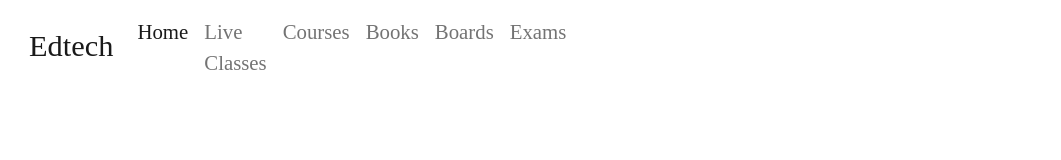
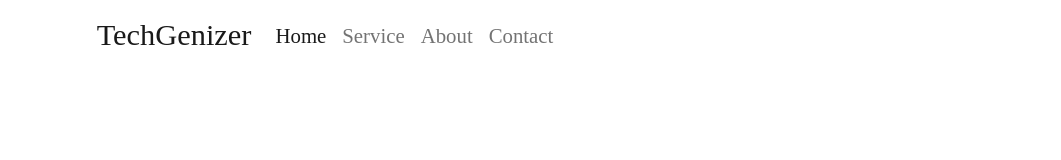
Before and after one commit to sudarsonhalder/Project-12-Animated-portfolio-Website, a React (Create React App) app: page / in a window 1280 px wide. Shown: the top 160 px of the page, without its empty margins (22-1083 px from the left). Built offline with nearby package versions, Linux system fonts and the light colour scheme; a web font is replaced by a local one.

Commit message:
Update Navbar.jsx

```diff
--- a/src/Navbar.jsx
+++ b/src/Navbar.jsx
@@ -2,36 +2,30 @@ import React from 'react';
 import { NavLink } from 'react-router-dom';
 const Navbar = () => {
     return (<>
-    <div className='container-fluid nav bg'>
+    <div className='container-fluid nav_bg'>
         <div className='row'>
             <div className='col-10 mx-auto'>
-        <nav className="navbar navbar-expand-lg navbar-light  ">
-            <NavLink className="navbar-brand" to="/">Edtech</NavLink>
+        <nav className="navbar navbar-expand-lg navbar-light ">
+            <NavLink className="navbar-brand" to="/">TechGenizer</NavLink>
             <button className="navbar-toggler" type="button" data-toggle="collapse" data-target="#navbarSupportedContent" aria-controls="navbarSupportedContent" aria-expanded="false" aria-label="Toggle navigation">
                 <span className="navbar-toggler-icon"></span>
             </button>
 
             <div className="collapse navbar-collapse" id="navbarSupportedContent">
-                <ul className="navbar-nav mr-auto">
+                <ul className="navbar-nav ml-auto">
                     <li className="nav-item active">
                         <NavLink
                         activeclassName="menu_active" exact className="nav-link"
                         aria-current="page" to="/">Home</NavLink>
                     </li>
                     <li className="nav-item">
-                        <NavLink  activeclassName="menu_active" className="nav-link" to="/Liveclasses">Live Classes</NavLink>
+                        <NavLink activeclassName="menu_active" className="nav-link" to="/service">Service</NavLink>
                     </li>
                     <li className="nav-item">
-                        <NavLink activeclassName="menu_active" className="nav-link" to="/Course">Courses</NavLink>
+                        <NavLink  activeclassName="menu_active" className="nav-link" to="/about">About</NavLink>
                     </li>
                     <li className="nav-item">
-                        <NavLink activeclassName="menu_active" className="nav-link" to="/Book">Books</NavLink>
-                    </li>
-                    <li className="nav-item">
-                        <NavLink activeclassName="menu_active" className="nav-link" to="/Board">Boards</NavLink>
-                    </li>
-                    <li className="nav-item">
-                        <NavLink activeclassName="menu_active" className="nav-link" to="/Exam">Exams</NavLink>
+                        <NavLink activeclassName="menu_active" className="nav-link" to="/contact">Contact</NavLink>
                     </li>
                 </ul>
             </div>
```
